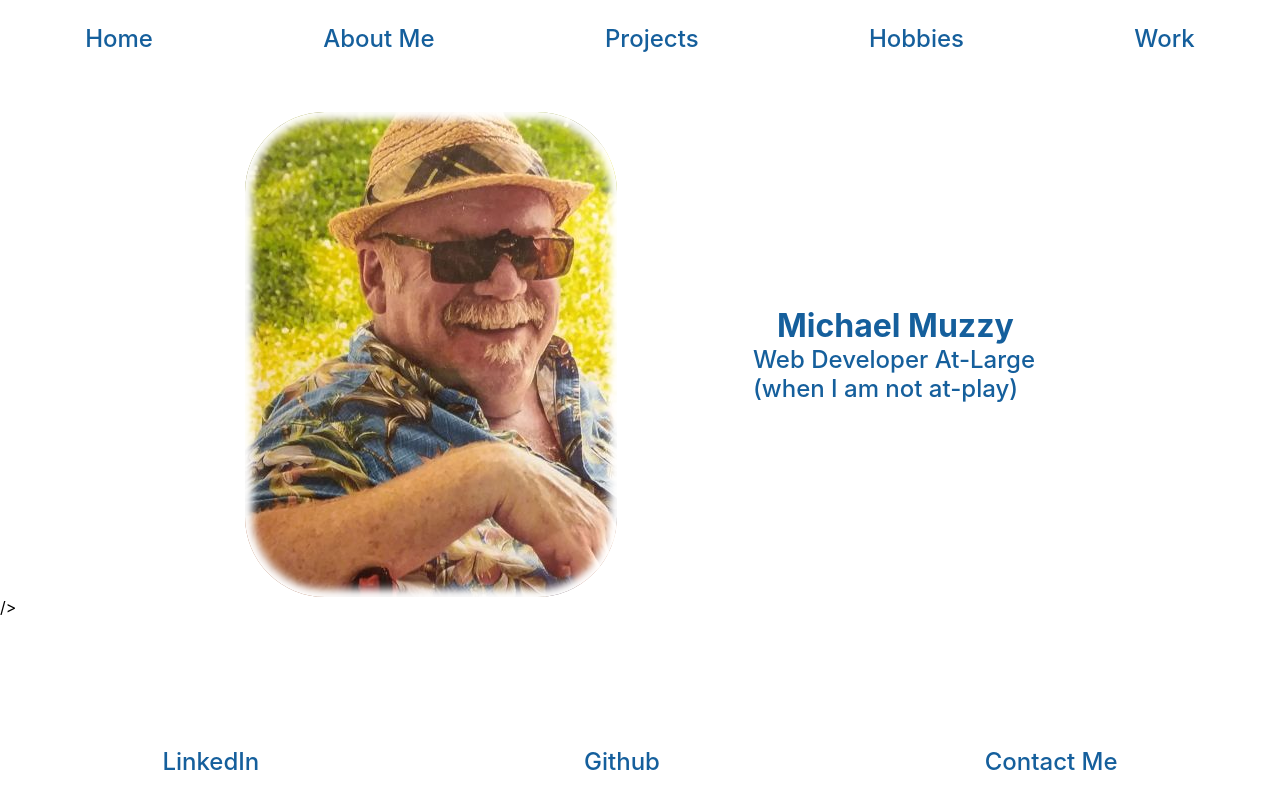
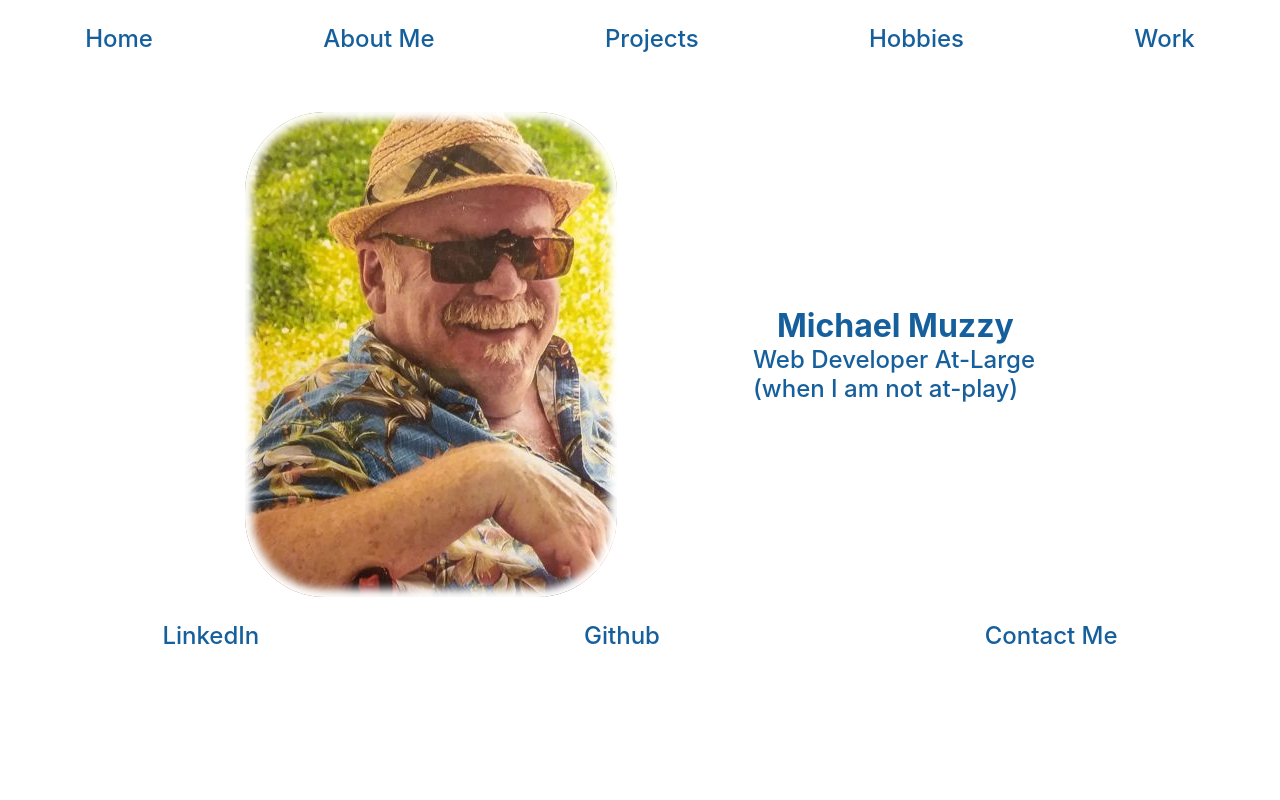
Before and after one commit to foxflyer40/Michael-Muzzy-portfolio, a React (Create React App) app in the folder client/: page / in a window 1280 px wide. Built offline with nearby package versions, Linux system fonts and the light colour scheme.

Commit message:
fix footer bug

```diff
--- a/client/src/App.js
+++ b/client/src/App.js
@@ -44,13 +44,13 @@ class App extends React.Component {
           <Route path={'/hobbies'} component={Hobbies} />
           <Route path={'/work'} component={Work} />
         </Switch>
-        <div id='bottom'>
+        {/* <div id='bottom'> */}
           <Footer modalOpen={this.state.modalOpen} handleOpen={this.handleOpen} />
-        </div>
+        {/* </div> */}
         <div id='modal' style={{ visibility: this.state.modalOpen ? 'visible' : 'hidden' }} >
           <h1>Hello! I am a Modal</h1>
           <button id='closeButton' onClick={this.handleClose}>Close modal</button>
-        </div>/>
+        </div>
       </div>
     )
   }
```
